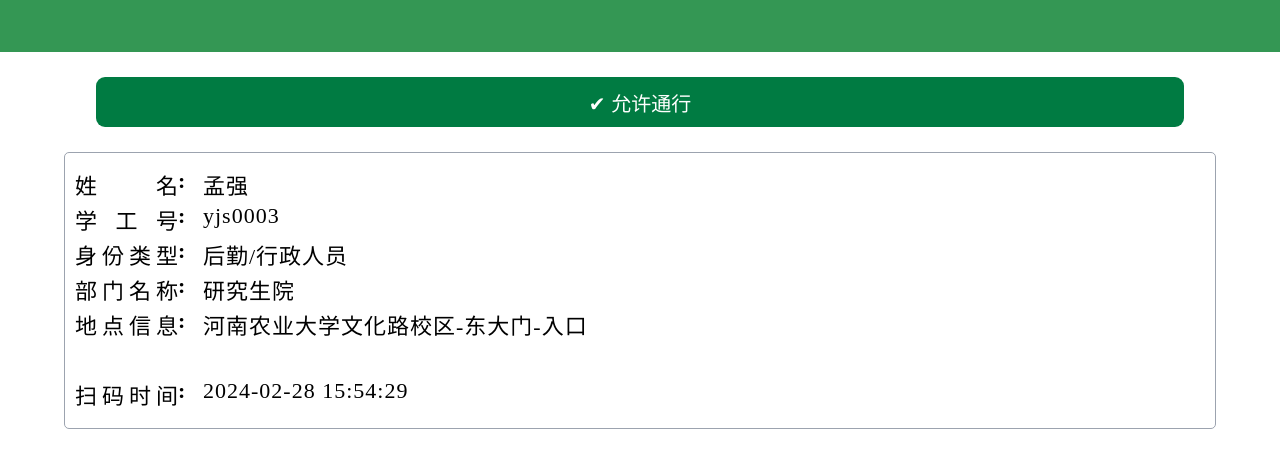
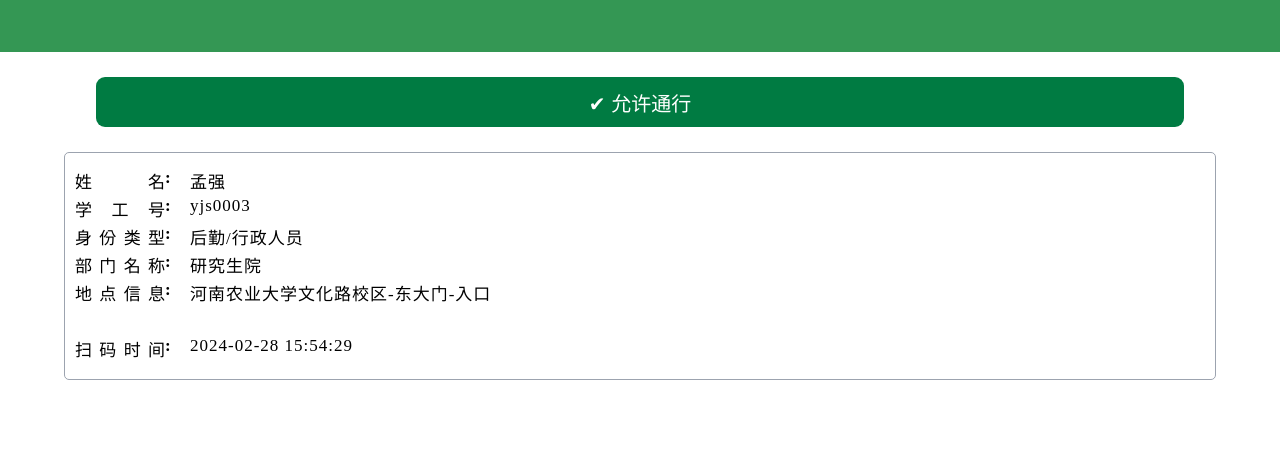
Before and after one commit to skywalkeryin/MyCodePirtfolio, a website: page learningCSS/Natours/hnnydx.html in a window 1280 px wide. Shown: the part 228-696 px from the top of the page. Drawn offline with Linux system fonts and the light colour scheme.

```diff
--- a/learningCSS/Natours/hnnydx.html
+++ b/learningCSS/Natours/hnnydx.html
@@ -86,22 +86,22 @@
         align-items: center;
         flex-wrap: wrap;
 
-        height: 35px;
+        height: 28px;
 
-        font-size: 2.2rem;
+        font-size: 1.7rem;
 
         color: #000;
       }
 
       .body .body_profile .body_profile-content:last-child {
-        margin-top: 35px;
+        margin-top: 28px;
       }
 
       .body .body_profile .body_profile-name {
         display: inline-block;
-        width: 103px;
+        width: 90px;
         text-align: justify;
-        height: 35px;
+        height: 28px;
         font-weight: 550;
       }
 
@@ -113,12 +113,12 @@
 
       .body .body_profile .body_profile-mid {
         width: 25px;
-        height: 35px;
+        height: 28px;
         font-weight: 600;
       }
 
       .body .body_profile .body_profile-value {
-        height: 35px;
+        height: 28px;
         font-weight: 400;
         letter-spacing: 1px;
       }
```
Also changed, not shown: Vue/first_app/app.js (added, +7 -0 lines), Vue/first_app/index.html (added, +16 -0 lines), Vue/first_app/main.css (added).
